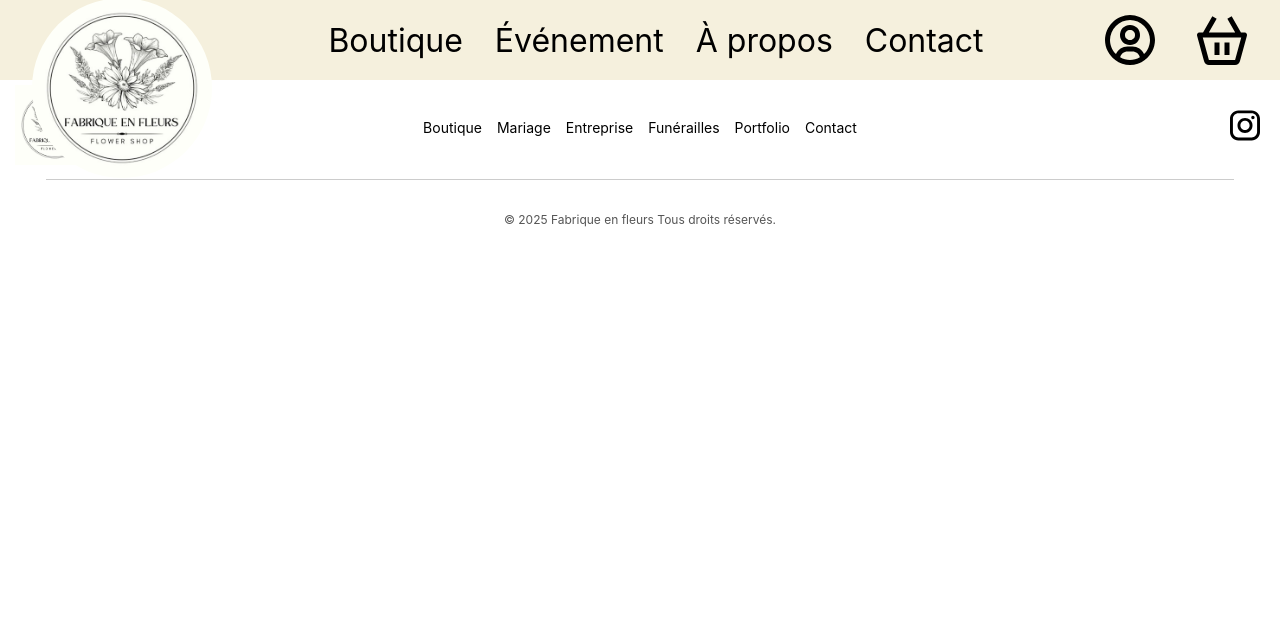
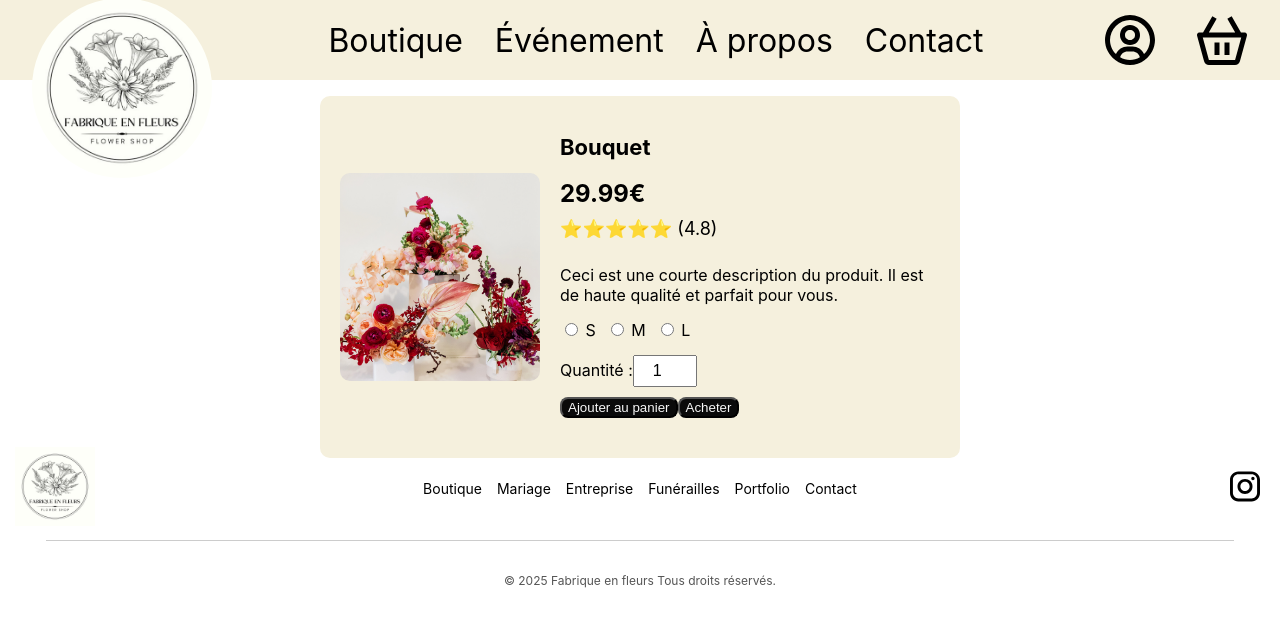
Before and after one commit to alvarezadrien/Workshop_team6, a React (Create React App) app: page /Produit in a window 1280 px wide. Shown: the top 626 px of the page. Built offline with nearby package versions, Linux system fonts and the light colour scheme.

Commit message:
Rajout img et changement chemin accès liens page

```diff
--- a/src/App.js
+++ b/src/App.js
@@ -8,6 +8,7 @@ import Homepage from './pages/Homepage';
 import Formulaire_devis from './pages/Formulaire_devis';
 import Bouquetpage from './pages/Bouquetpage';
 import Entreprise from './pages/Entreprise';
+import Product from './pages/Produit';
 
 // import code réutilisable
 import Navbar from './pages/Navbar';
@@ -23,6 +24,7 @@ function App() {
         <Route path="/Contact" element={<Contact />} />
         <Route path="/Bouquets" element={<Bouquetpage />} />
         <Route path="/Entreprise" element={<Entreprise />} />
+        <Route path="/Produit" element={<Product />} />
         <Route path="/Formulaire devis" element={<Formulaire_devis />} />
       </Routes>
       <Footer />
--- a/src/pages/Avis.js
+++ b/src/pages/Avis.js
@@ -4,25 +4,25 @@ import "../styles/Avis.css";
 const reviews = [
   {
     stars: "⭐⭐⭐⭐⭐",
-    comment: "Lorem ipsum dolor sit amet, consectetur adipiscing elit.Suspendisse varius enim in eros elementum tristique.Duis cursus, mi quis viverra ornare.",
+    comment: "Des compositions florales magnifiques et un service impeccable. Mon mariage était sublimé grâce à leurs créations !",
     image: "../images/Avatar_image2.svg",
     name: "Alice Dupont",
   },
   {
     stars: "⭐⭐⭐⭐",
-    comment: "Lorem ipsum dolor sit amet, consectetur adipiscing elit. Suspendisse varius enim in eros elementum tristique. Duis cursus, mi quis viverra ornare.",
+    comment: "Un véritable coup de cœur ! Des bouquets originaux et modernes, parfaits pour offrir ou se faire plaisir.",
     image: "../images/Avatar_image1.svg",
     name: "Jean Martin",
   },
   {
     stars: "⭐⭐⭐⭐⭐",
-    comment: "Lorem ipsum dolor sit amet, consectetur adipiscing elit. Suspendisse varius enim in eros elementum tristique. Duis cursus, mi quis viverra ornare.",
+    comment: "Un service personnalisé et à l’écoute. Chaque bouquet raconte une histoire, et ça se voit !",
     image: "../images/Avatar_image3.svg",
     name: "Bernard Lambert",
   },
   {
     stars: "⭐⭐⭐⭐⭐",
-    comment: "Lorem ipsum dolor sit amet, consectetur adipiscing elit. Suspendisse varius enim in eros elementum tristique. Duis cursus, mi quis viverra ornare.",
+    comment: "Un service personnalisé et à l’écoute. Chaque bouquet raconte une histoire, et ça se voit !",
     image: "../images/Avatar_image4.svg",
     name: "Gérad Rennaud",
   },
--- a/src/pages/Bouquetpage.jsx
+++ b/src/pages/Bouquetpage.jsx
@@ -29,49 +29,49 @@ const Bouquetpage = () => {
       {/* Affichage des bouquets */}
       <div className="bouquets">
         <div className="images_bouquets_page">
-          <a href="#">
+          <a href="/Produit">
             <img src="../images/images_bouquets1.png" alt="Bouquet 1" />
             <span>produit</span>
             <span>Variant</span>
             <span>22€</span>
           </a>
-          <a href="#">
+          <a href="/Produit">
             <img src="../images/images_bouquets2.png" alt="Bouquet 2" />
             <span>produit</span>
             <span>Variant</span>
             <span>55€</span>
           </a>
-          <a href="#">
+          <a href="/Produit">
             <img src="../images/images_bouquets3.png" alt="Bouquet 3" />
             <span>produit</span>
             <span>Variant</span>
             <span>45€</span>
           </a>
-          <a href="#">
+          <a href="/Produit">
             <img src="../images/images_bouquets4.png" alt="Bouquet 4" />
             <span>produit</span>
             <span>Variant</span>
             <span>32€</span>
           </a>
-          <a href="#">
+          <a href="/Produit">
             <img src="../images/images_bouquets1.png" alt="Bouquet 1" />
             <span>produit</span>
             <span>Variant</span>
             <span>22€</span>
           </a>
-          <a href="#">
+          <a href="/Produit">
             <img src="../images/images_bouquets2.png" alt="Bouquet 2" />
             <span>produit</span>
             <span>Variant</span>
             <span>55€</span>
           </a>
-          <a href="#">
+          <a href="/Produit">
             <img src="../images/images_bouquets3.png" alt="Bouquet 3" />
             <span>produit</span>
             <span>Variant</span>
             <span>45€</span>
           </a>
-          <a href="#">
+          <a href="/Produit">
             <img src="../images/images_bouquets4.png" alt="Bouquet 4" />
             <span>produit</span>
             <span>Variant</span>
--- a/src/pages/Homepage.jsx
+++ b/src/pages/Homepage.jsx
@@ -9,10 +9,9 @@ const Homepage = () => {
       {/* Première partie */}
       <div className="background-image">
         <div className="info_home1">
-          <h1 className="h1_home">Lorem, ipsum.</h1>
+          <h1 className="h1_home">Fabrique en Fleurs</h1>
           <p className="para1_home">
-            Lorem ipsum, dolor sit amet consectetur adipisicing elit.
-            Consequatur, quo
+            Des bouquets uniques, une expérience florale sur-mesure.
           </p>
 
           {/* Boutons */}
@@ -69,30 +68,31 @@ const Homepage = () => {
         <h2>Nos bouquets</h2>
       </div>
       <div className="para_bouquets">
-        Lorem, ipsum dolor sit amet consectetur adipisicing elit.
+        Chaque bouquet est une création unique, pensée pour sublimer vos espaces
+        et vos moments spéciaux.
       </div>
 
       <div className="bouquets">
         <div className="images_bouquets">
-          <a href="#">
+          <a href="/Produit">
             <img src="../images/images_bouquets1.png" alt="" />
             <span>produit</span>
             <span>Variant</span>
             <span>22€</span>
           </a>
-          <a href="#">
+          <a href="/Produit">
             <img src="../images/images_bouquets2.png" alt="" />
             <span>produit</span>
             <span>Variant</span>
             <span>55€</span>
           </a>
-          <a href="#">
+          <a href="/Produit">
             <img src="../images/images_bouquets3.png" alt="" />
             <span>produit</span>
             <span>Variant</span>
             <span>45€</span>
           </a>
-          <a href="#">
+          <a href="/Produit">
             <img src="../images/images_bouquets4.png" alt="" />
             <span>produit</span>
             <span>Variant</span>
@@ -106,7 +106,8 @@ const Homepage = () => {
         <h2>Événements</h2>
       </div>
       <div className="para_evenement">
-        Lorem, ipsum dolor sit amet consectetur adipisicing elit.
+        Parce que chaque moment de la vie mérite une touche florale unique, nous
+        vous accompagnons dans tous vos événements.{" "}
       </div>
 
       <div className="evenement">
@@ -144,13 +145,11 @@ const Homepage = () => {
         <div className="propos_info1">
           <h2>À Propos</h2>
           <p>
-            Lorem ipsum dolor sit amet, consectetur adipiscing elit. Suspendisse
-            varius enim in eros elementum tristique. Duis cursus, mi quis
-            viverra ornare, eros dolor interdum nulla, ut commodo diam libero
-            vitae erat. Lorem ipsum dolor sit amet, consectetur adipiscing elit.
-            Suspendisse varius enim in eros elementum tristique. Duis cursus, mi
-            quis viverra ornare, eros dolor interdum nulla, ut commodo diam
-            libero vitae erat.
+            Chez Fabrique en Fleurs, chaque création est une œuvre unique,
+            pensée avec passion et créativité. Inspirés par l’art et les
+            tendances, nous composons des bouquets originaux pour sublimer vos
+            moments précieux. Basés en Belgique, nous apportons une touche
+            florale moderne et personnalisée à chaque intérieur et événement.
           </p>
           <button>
             <a href="/Contact">Contactez-nous</a>
--- /dev/null
+++ b/src/pages/Produit.jsx
@@ -0,0 +1,90 @@
+import React, { useState } from "react";
+import "../styles/Produit.css";
+
+const Product = () => {
+  const [size, setSize] = useState("");
+  const [quantity, setQuantity] = useState(1);
+
+  const handleSizeChange = (event) => {
+    setSize(event.target.value);
+  };
+
+  const handleQuantityChange = (event) => {
+    setQuantity(event.target.value);
+  };
+
+  return (
+    <div className="product-container">
+      <img
+        src="../images/image_produit.png"
+        alt="Produit"
+        className="product-image"
+      />
+
+      <div className="product-info">
+        <h2 className="product-title">Bouquet</h2>
+        <span className="product-price">29.99€</span>
+
+        <div className="rating">⭐⭐⭐⭐⭐ (4.8)</div>
+
+        <p className="product-description">
+          Ceci est une courte description du produit. Il est de haute qualité et
+          parfait pour vous.
+        </p>
+
+        <div className="size-options">
+          <label>
+            <input
+              type="radio"
+              name="size"
+              value="S"
+              checked={size === "S"}
+              onChange={handleSizeChange}
+            />{" "}
+            S
+          </label>
+          <label>
+            <input
+              type="radio"
+              name="size"
+              value="M"
+              checked={size === "M"}
+              onChange={handleSizeChange}
+            />{" "}
+            M
+          </label>
+          <label>
+            <input
+              type="radio"
+              name="size"
+              value="L"
+              checked={size === "L"}
+              onChange={handleSizeChange}
+            />{" "}
+            L
+          </label>
+        </div>
+
+        <div className="quantity-selector">
+          <label htmlFor="quantity">Quantité :</label>
+          <input
+            type="number"
+            id="quantity"
+            name="quantity"
+            min="1"
+            value={quantity}
+            onChange={handleQuantityChange}
+          />
+        </div>
+
+        <div className="button-container">
+          <button className="add-to-cart-button">Ajouter au panier</button>
+          <button className="add-to-cart-button">Acheter</button>
+        </div>
+        <br />
+      </div>
+    </div>
+  );
+};
+
+export default Product;
--- /dev/null
+++ b/src/styles/Produit.css
@@ -0,0 +1,78 @@
+.product-container {
+  display: flex;
+  background: #f5f0dd;
+  padding: 20px;
+  border: none;
+  width: 600px;
+  justify-content: center;
+  align-items: center;
+  border-radius: 10px;
+  margin: auto;
+  position: relative;
+  top: 6rem;
+}
+
+.product-image {
+  width: 200px;
+  border-radius: 10px;
+  margin-right: 20px;
+}
+
+.product-info {
+  display: flex;
+  flex-direction: column;
+  justify-content: space-between;
+}
+
+.product-title {
+  font-size: 22px;
+  font-weight: bold;
+}
+
+.product-price {
+  font-size: 24px;
+  color: black;
+  font-weight: bold;
+}
+
+.rating {
+  font-size: 18px;
+  margin: 10px 0;
+}
+
+.product-description {
+  font-size: 16px;
+  margin-bottom: 15px;
+}
+
+.size-options label {
+  margin-right: 10px;
+  cursor: pointer;
+}
+
+input[type="radio"] {
+  accent-color: #cb9da1;
+}
+
+.quantity-selector {
+  margin-top: 15px;
+}
+
+.quantity-selector input {
+  width: 50px;
+  padding: 5px;
+  font-size: 16px;
+  text-align: center;
+}
+
+.add-to-cart-button {
+  background-color: #0a0a0a;
+  color: #f8f8f8;
+  border-radius: 8px;
+  margin-top: 10px;
+}
+
+.add-to-cart-button:hover {
+  background-color: #cb9da1;
+  border: none;
+}
```
Also changed, not shown: public/images/image_produit.png (added).
